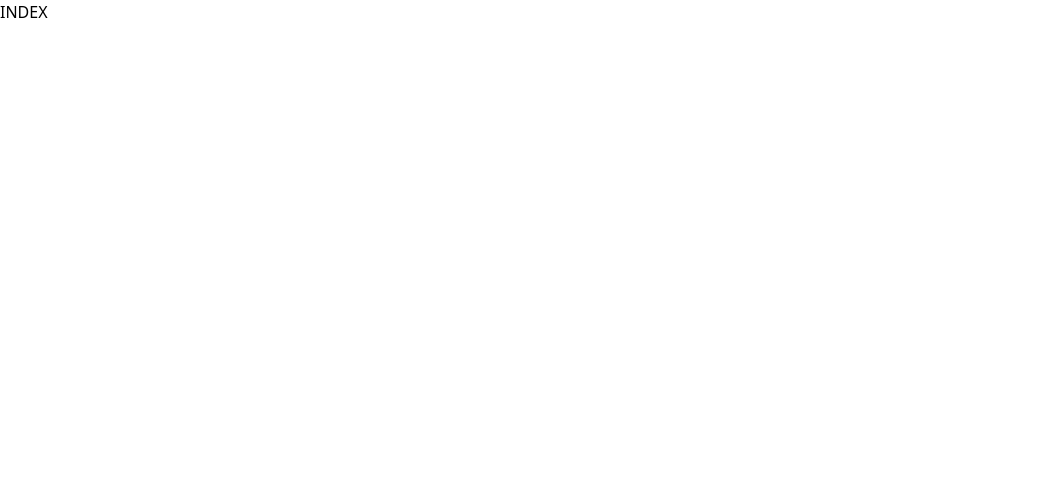
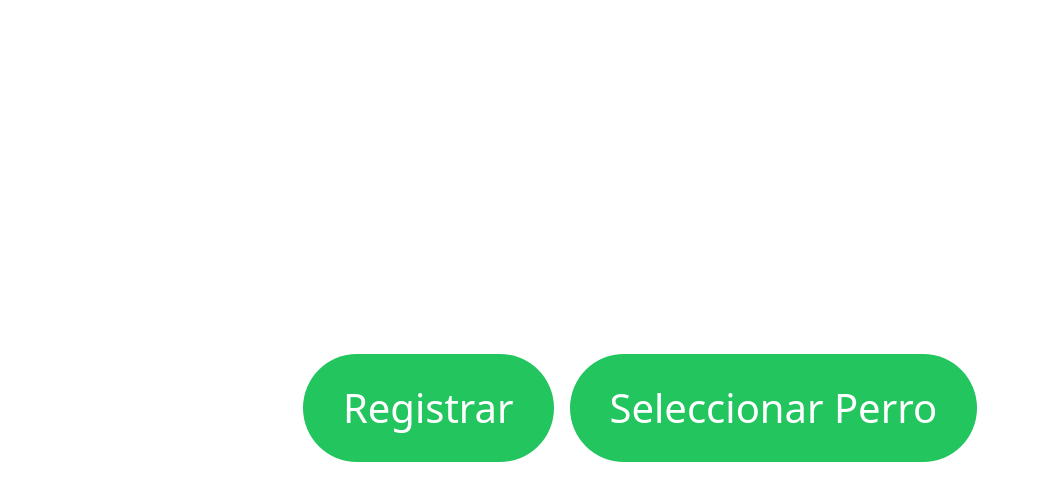
Before and after one commit to BenjaIGVM/Entrega_3_TD, a Next.js app in the folder frontend/: page / in a window 1280 px wide. Shown: the top 500 px of the page, without its empty margins (0-1040 px from the left). Built offline with nearby package versions, Linux system fonts and the light colour scheme.

Commit message:
Add files via upload

```diff
--- a/frontend/src/pages/index.js
+++ b/frontend/src/pages/index.js
@@ -1,11 +1,20 @@
 import React, { useState, useEffect } from 'react';
+import { useRouter } from 'next/router';
+
 function DogTinder() {
+    const router = useRouter();
 
 
     return (
 
-        <div className="grid lg:grid-cols-3 grid-cols-1 text-black gap-4">
-            <h1>INDEX</h1>
+        <div className="flex items-center justify-center my-auto h-screen mx-auto w-screen text-black gap-4">
+            <button onClick={()=> router.push(`/Register`)} className="bg-green-500 text-white text-[40px] hover:bg-green-950 px-10 py-6 rounded-full mt-4">
+                Registrar
+            </button>
+
+            <button onClick={()=> router.push(`/DogsList`)} className="bg-green-500 text-white text-[40px] hover:bg-green-950 px-10 py-6 rounded-full mt-4">
+                Seleccionar Perro
+            </button>
 
         </div >
     );
```
